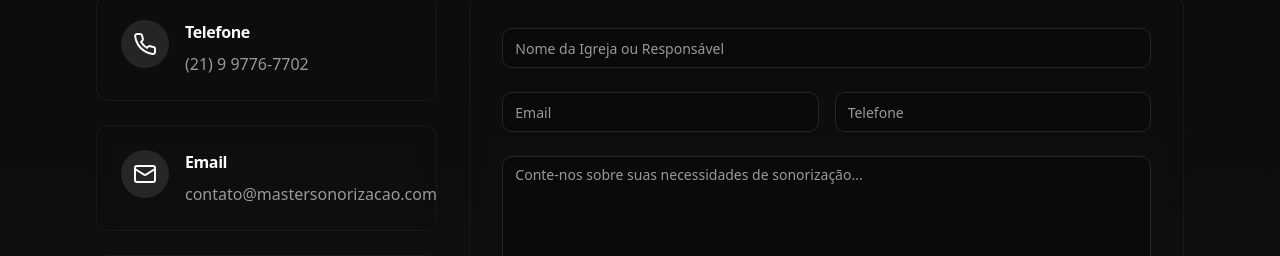
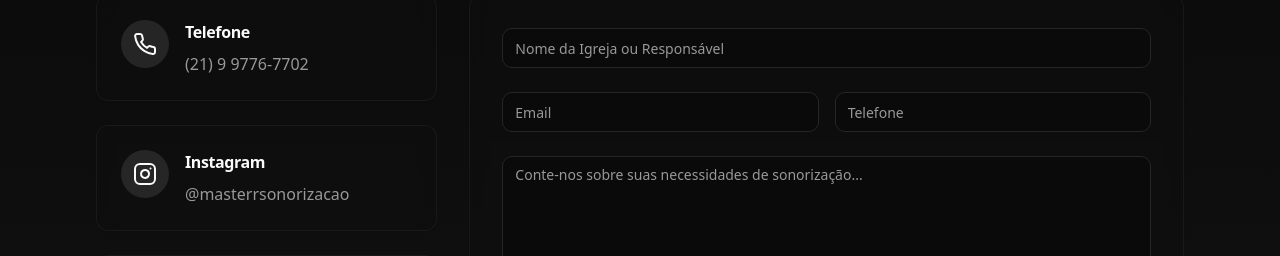
Before and after one commit to guijas1/pure-sound-vision, a React (Vite) app: page / in a window 1280 px wide. Shown: the part 2385-2641 px from the top of the page. Built offline with nearby package versions, Linux system fonts and the light colour scheme; the HTML template or start-up script is replaced by a standard one.

Commit message:
Update contact section

```diff
--- a/src/components/Contact.tsx
+++ b/src/components/Contact.tsx
@@ -2,7 +2,7 @@ import { Button } from "@/components/ui/button";
 import { Card, CardContent } from "@/components/ui/card";
 import { Input } from "@/components/ui/input";
 import { Textarea } from "@/components/ui/textarea";
-import { Mail, Phone, MapPin } from "lucide-react";
+import { Instagram, Phone, MapPin } from "lucide-react";
 import { useState } from "react";
 import { toast } from "sonner";
 
@@ -59,15 +59,20 @@ const Contact = () => {
 
             <Card className="bg-card/50 backdrop-blur border-border/50">
               <CardContent className="p-6">
-                <div className="flex items-start gap-4">
-                  <div className="p-3 rounded-full bg-primary/10">
-                    <Mail className="w-6 h-6 text-primary" />
+                <a
+                  href="https://www.instagram.com/masterrsonorizacao?igsh=MTN3YTg1d2ozMThoNw=="
+                  target="_blank"
+                  rel="noopener noreferrer"
+                  className="flex items-start gap-4 group"
+                >
+                  <div className="p-3 rounded-full bg-primary/10 group-hover:bg-primary/20 transition-colors">
+                    <Instagram className="w-6 h-6 text-primary" />
                   </div>
                   <div>
-                    <h3 className="font-bold mb-2">Email</h3>
-                    <p className="text-muted-foreground">contato@mastersonorizacao.com</p>
+                    <h3 className="font-bold mb-2">Instagram</h3>
+                    <p className="text-muted-foreground group-hover:text-foreground transition-colors">@masterrsonorizacao</p>
                   </div>
-                </div>
+                </a>
               </CardContent>
             </Card>
 
```
